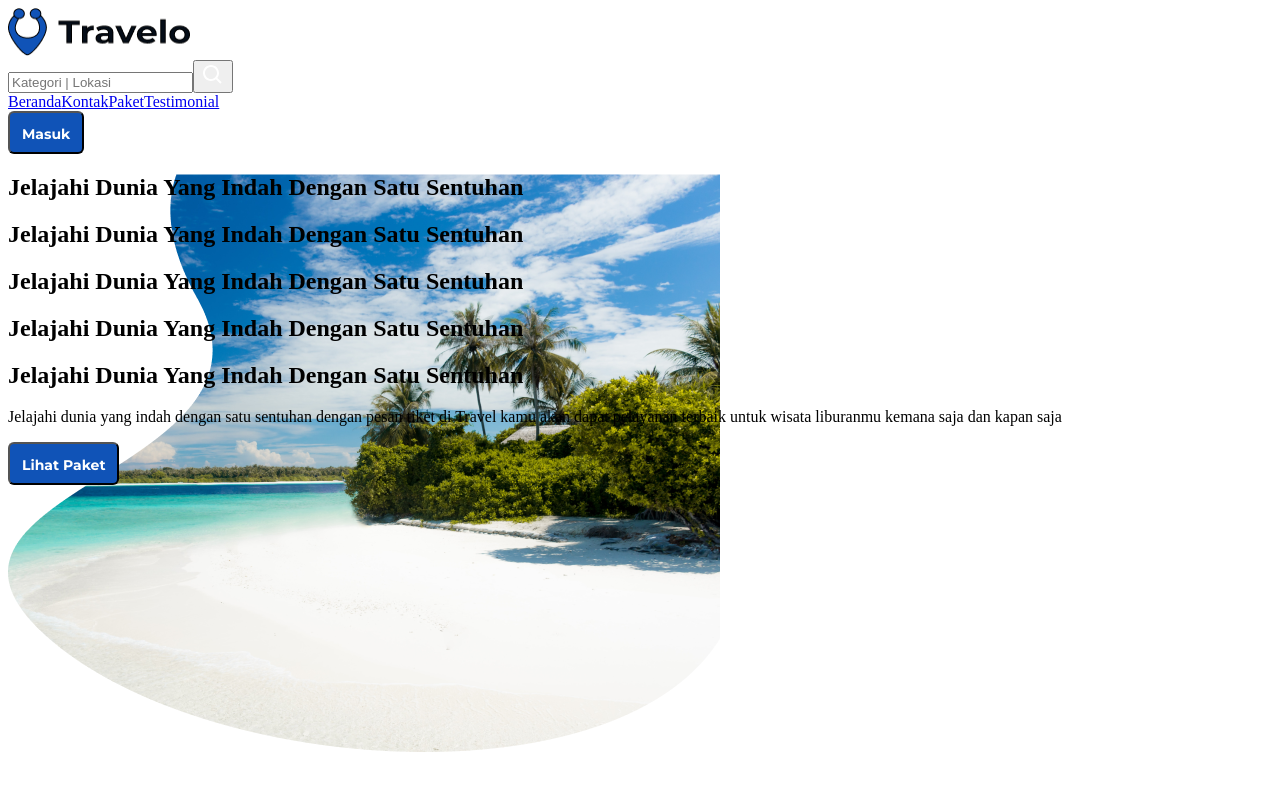
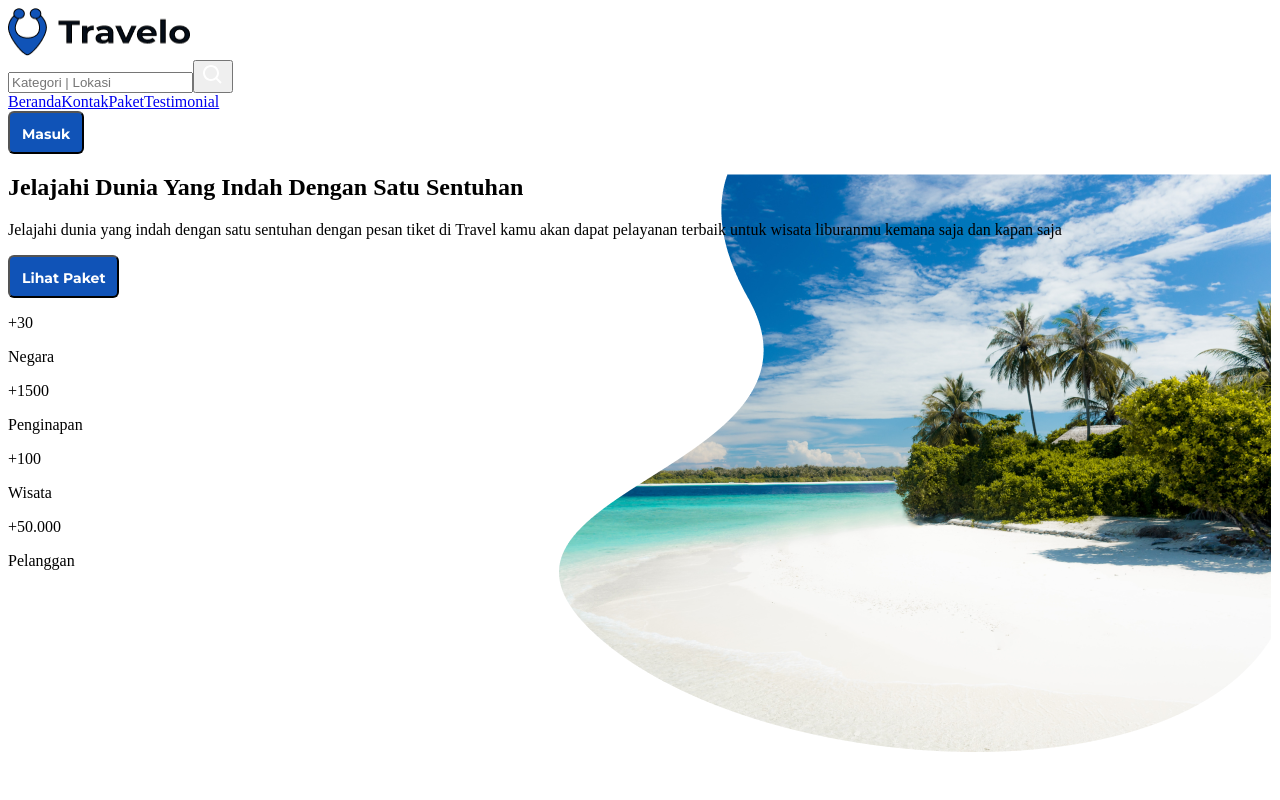
Before and after one commit to faqih996/Travelyuk-frontend, a Next.js app: page / in a window 1280 px wide. Shown: the top 800 px of the page. Built offline with nearby package versions, Linux system fonts and the light colour scheme.

Commit message:
Top Section Done

```diff
--- /dev/null
+++ b/src/containers/Home/SecondSection/SecondSection.module.css
@@ -0,0 +1,7 @@
+.section{
+    @apply pb-16;
+    background-image: url('/assets/home/blue-bg-second-section.svg');
+    background-position: center top;
+    background-repeat: no-repeat;
+    background-size: contain;
+}
--- /dev/null
+++ b/src/containers/Home/TopSection/InfoItem/index.tsx
@@ -0,0 +1,19 @@
+type props = {
+    label: string
+    subLabel: string
+}
+
+const InfoItem =({label, subLabel}: props) => {
+    return(
+        <div className="flex flex-col text-center">
+            <p className="text-gray-100 text-heading-2 font-label font-bold mb-2">
+                {label}
+            </p>
+            <p className="text-heading-4 text-gray-70 font-bold">
+                {subLabel}
+            </p>
+        </div>
+    )
+}
+
+export default InfoItem
--- a/src/containers/Home/TopSection/TopSection.module.css
+++ b/src/containers/Home/TopSection/TopSection.module.css
@@ -1,7 +1,7 @@
 .section {
     @apply h-[764px];
     background-image: url('/assets/home/header.png');
-    background-position: right-top;
+    background-position: right top;
     background-repeat: no-repeat;
     background-size: initial;
 }
--- a/src/containers/Home/TopSection/index.tsx
+++ b/src/containers/Home/TopSection/index.tsx
@@ -1,5 +1,6 @@
 import Container from "components/Container"
 import Button from 'components/Button'
+import InfoItem from "./InfoItem"
 
 import styles from './TopSection.module.css'
 
@@ -8,29 +9,14 @@ const TopSection = () => {
         <section className={styles.section}>
             <Container>
                 <div className="flex flex-col pt-[112px] pb-[58px]">
+                    {/* Top Hero Section */}
                     <div className="flex flex-col mb-[174px]">
 
-                        <h1 className="text-heading-2 font-bold font-label text-gray-900 w-[500px] mb-8">
+                        <h1 className="text-heading-2 font-bold font-label text-gray-100 w-[500px] mb-8">
                             Jelajahi Dunia Yang Indah Dengan Satu Sentuhan
                         </h1>
 
-                        <h1 className="text-heading-2 text-primary-blue font-bold font-label mb-8">
-                            Jelajahi Dunia Yang Indah Dengan Satu Sentuhan
-                        </h1>
-
-                        <h1 className="text-heading-2 text-blue-100 font-bold font-label mb-8">
-                            Jelajahi Dunia Yang Indah Dengan Satu Sentuhan
-                        </h1>
-
-                        <h1 className="text-heading-2 text-yellow-70 font-bold font-label mb-8">
-                            Jelajahi Dunia Yang Indah Dengan Satu Sentuhan
-                        </h1>
-
-                        <h1 className="text-heading-2 text-red-70 font-bold font-label mb-8">
-                            Jelajahi Dunia Yang Indah Dengan Satu Sentuhan
-                        </h1>
-
-                        <p className="text-heading-3 text-gray-900 w-[526px] mb-7">
+                        <p className="text-heading-3 text-gray-70 w-[526px] mb-7">
                             Jelajahi dunia yang indah dengan satu sentuhan dengan pesan tiket di Travel kamu akan dapat pelayanan terbaik untuk wisata liburanmu kemana saja dan kapan saja
                         </p>
 
@@ -39,9 +25,33 @@ const TopSection = () => {
                         </Button>
 
                     </div>
+                    {/* end Top Hero Section */}
+
+                    {/* info item section*/}
+                    <div className="flex gap-40 mx-auto">
+                        <InfoItem
+                            label="+30"
+                            subLabel="Negara"
+                        />
+                        <InfoItem
+                            label="+1500"
+                            subLabel="Penginapan"
+                        />
+                        <InfoItem
+                            label="+100"
+                            subLabel="Wisata"
+                        />
+                        <InfoItem
+                            label="+50.000"
+                            subLabel="Pelanggan"
+                        />
+
+                    </div>
+                    {/* end info item section */}
+
+
                 </div>
             </Container>
-
         </section>
     )
 }
--- a/src/containers/Home/index.tsx
+++ b/src/containers/Home/index.tsx
@@ -1,4 +1,5 @@
 import Layout from "components/Layout"
+import Container from "components/Container"
 import TopSection from "./TopSection"
 import SecondSection from "./SecondSection"
 
@@ -6,8 +7,8 @@ import SecondSection from "./SecondSection"
 const Home = () => {
     return (
         <Layout>
-            <TopSection />
-            <SecondSection />
+                <TopSection />
+                <SecondSection />
         </Layout>
     )
 }
```
Also changed, not shown: src/components/Container/index.tsx (+9 -7 lines).
